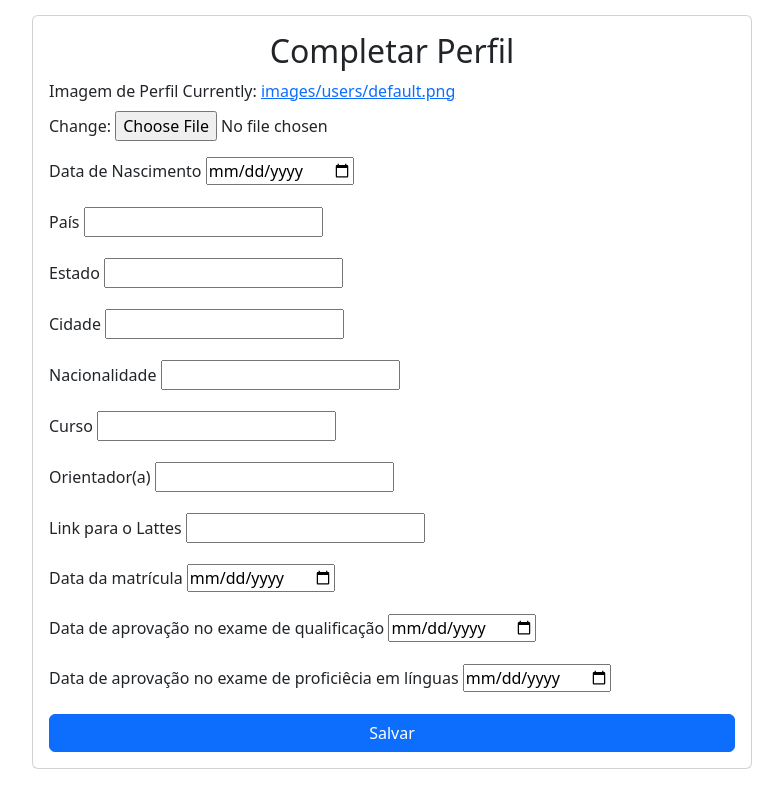
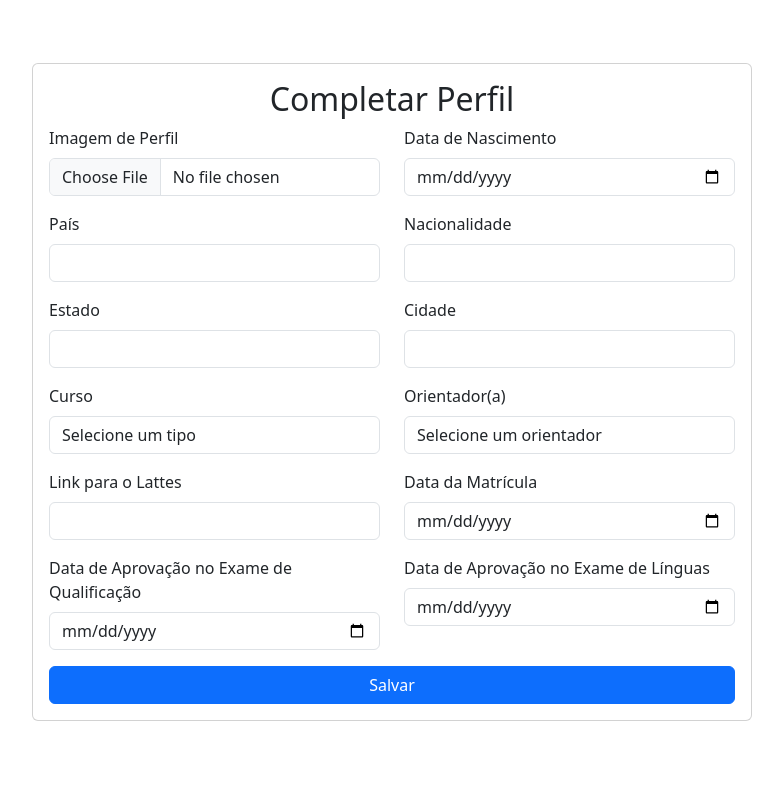
Before and after one commit to guilemes1/PPgSI, a Django app: page /complete_profile/ in a window 1280 px wide. Shown: the part 56-848 px from the top of the page, without its empty margins (248-1031 px from the left). Run offline with Django 5.2, Linux system fonts and the light colour scheme; the visitor is signed in with stand-in values (Sample User, id 1); data comes from the database, SQL or seed files in the repository.

Commit message:
perfil e script
- adicionado bootstrap ao form do perfil
- script para criar disciplinas, coordenador e orientador

```diff
--- a/report/admin.py
+++ b/report/admin.py
@@ -1,5 +1,6 @@
 from django.contrib import admin
-from .models import Profile
+from .models import Profile, Disciplina
 
 
 admin.site.register(Profile)
+admin.site.register(Disciplina)
--- a/report/models.py
+++ b/report/models.py
@@ -36,6 +36,32 @@
     enrollment_date = models.DateField(blank=True, null=True)
     exam_date = models.DateField(blank=True, null=True)
     language_exam_date = models.DateField(blank=True, null=True)
+    passed_courses = models.TextField(blank=True, default='')
+    failed_courses = models.TextField(blank=True, default='')
 
     def __str__(self):
         return f"{self.user.first_name} {self.user.last_name} - {self.tipo_usuario} - NUSP: {self.nusp}"
+
+    def get_passed_courses(self):
+        return self.passed_courses.split(',') if self.passed_courses else []
+
+    def set_passed_courses(self, passed_courses_list):
+        self.passed_courses = ','.join(passed_courses_list)
+
+    def get_failed_courses(self):
+        return self.failed_courses.split(',') if self.failed_courses else []
+
+    def set_failed_courses(self, failed_courses_list):
+        self.failed_courses = ','.join(failed_courses_list)
+
+
+class Disciplina(models.Model):
+    responsavel = models.ForeignKey(Profile, on_delete=models.PROTECT)
+    codigo = models.CharField(max_length=7, unique=True)
+    nome = models.CharField(max_length=255)
+    creditos = models.CharField(max_length=10)
+    carga_horaria_semanal = models.CharField(max_length=50)
+
+
+    def __str__(self):
+        return self.nome
--- a/report/templates/complete_profile.html
+++ b/report/templates/complete_profile.html
@@ -22,64 +22,135 @@
                     </div>
                 {% endif %}
 
-                <div class="mb-3">
+                <div class="row mb-3">
+
+                    <div class="col-md-6">
                         <label for="image" class="form-label">Imagem de Perfil</label>
-                    {{ form.image }}
+                        <input type="file" class="form-control {% if form.image.errors %}is-invalid{% endif %}" id="image" name="image" value="{{ form.image.value }}">
+                        {% for error in form.image.errors %}
+                            <div class="invalid-feedback">{{ error }}</div>
+                        {% endfor %}
                     </div>
 
-                <div class="mb-3">
+                    <div class="col-md-6">
                         <label for="birth_date" class="form-label">Data de Nascimento</label>
-                    {{ form.birth_date }}
+                        <input type="date" class="form-control {% if form.birth_date.errors %}is-invalid{% endif %}" id="birth_date" name="birth_date" value="{{ form.birth_date.value }}">
+                        {% for error in form.birth_date.errors %}
+                            <div class="invalid-feedback">{{ error }}</div>
+                        {% endfor %}
                     </div>
 
-                <div class="mb-3">
-                    <label for="country" class="form-label">País</label>
-                    {{ form.country }}
                 </div>
 
-                <div class="mb-3">
-                    <label for="state" class="form-label">Estado</label>
-                    {{ form.state }}
+                <div class="row mb-3">
+
+                    <div class="col-md-6">
+                        <label for="country" class="form-label">País</label>
+                        <input type="text" class="form-control {% if form.country.errors %}is-invalid{% endif %}" id="country" name="country" value="{{ form.country.value }}">
+                        {% for error in form.country.errors %}
+                            <div class="invalid-feedback">{{ error }}</div>
+                        {% endfor %}
                     </div>
 
-                <div class="mb-3">
-                    <label for="city" class="form-label">Cidade</label>
-                    {{ form.city }}
+                    <div class="col-md-6">
+                        <label for="nationality" class="form-label">Nacionalidade</label>
+                        <input type="text" class="form-control {% if form.nationality.errors %}is-invalid{% endif %}" id="nationality" name="nationality" value="{{ form.nationality.value }}">
+                        {% for error in form.nationality.errors %}
+                            <div class="invalid-feedback">{{ error }}</div>
+                        {% endfor %}
                     </div>
 
-                <div class="mb-3">
-                    <label for="nationality" class="form-label">Nacionalidade</label>
-                    {{ form.nationality }}
                 </div>
 
-                <div class="mb-3">
-                    <label for="course" class="form-label">Curso</label>
-                    {{ form.course }}
+                <div class="row mb-3">
+
+                    <div class="col-md-6">
+                        <label for="state" class="form-label">Estado</label>
+                        <input type="text" class="form-control {% if form.state.errors %}is-invalid{% endif %}" id="state" name="state" value="{{ form.state.value }}">
+                        {% for error in form.state.errors %}
+                            <div class="invalid-feedback">{{ error }}</div>
+                        {% endfor %}
                     </div>
 
-                <div class="mb-3">
-                    <label for="advisor" class="form-label">Orientador(a)</label>
-                    {{ form.advisor }}
+                    <div class="col-md-6">
+                        <label for="city" class="form-label">Cidade</label>
+                        <input type="text" class="form-control {% if form.city.errors %}is-invalid{% endif %}" id="city" name="city" value="{{ form.city.value }}">
+                        {% for error in form.city.errors %}
+                            <div class="invalid-feedback">{{ error }}</div>
+                        {% endfor %}
                     </div>
 
-                <div class="mb-3">
-                    <label for="lattes" class="form-label">Link para o Lattes</label>
-                    {{ form.lattes }}
                 </div>
 
-                <div class="mb-3">
-                    <label for="enrollment_date" class="form-label">Data da matrícula</label>
-                    {{ form.enrollment_date }}
+                <div class="row mb-3">
+
+                    <div class="col-md-6">
+                        <label for="course" class="form-label">Curso</label>
+                        <select class="form-control {% if form.course.errors %}is-invalid{% endif %}" id="course" name="course">
+                            <option value="" disabled {% if not form.course.value %}selected{% endif %}>Selecione um tipo</option>
+                            <option value="Mestrado" {% if form.course.value == 'Mestrado' %}selected{% endif %}>Mestrado</option>
+                            <option value="Doutorado" {% if form.course.value == 'Doutorado' %}selected{% endif %}>Doutorado</option>
+                        </select>
+                        {% for error in form.course.errors %}
+                            <div class="invalid-feedback">{{ error }}</div>
+                        {% endfor %}
                     </div>
 
-                <div class="mb-3">
-                    <label for="exam_date" class="form-label">Data de aprovação no exame de qualificação</label>
-                    {{ form.exam_date }}
+                    <div class="col-md-6">
+                        <label for="advisor" class="form-label">Orientador(a)</label>
+                        <select class="form-control {% if form.advisor.errors %}is-invalid{% endif %}" id="advisor" name="advisor">
+                            <option value="" {% if not form.advisor.value %}selected{% endif %} disabled>Selecione um orientador</option>
+                            {% for orientador in orientadores %}
+                                <option value="{{ orientador.profile.nusp }}" {% if form.advisor.value == orientador.profile.nusp %}selected{% endif %}>
+                                    {{ orientador.first_name }} {{ orientador.last_name }}
+                                </option>
+                            {% endfor %}
+                        </select>
+                        {% for error in form.advisor.errors %}
+                            <div class="invalid-feedback">{{ error }}</div>
+                        {% endfor %}
                     </div>
 
-                <div class="mb-3">
-                    <label for="language_exam_date" class="form-label">Data de aprovação no exame de proficiêcia em línguas</label>
-                    {{ form.language_exam_date }}
+                </div>
+
+                <div class="row mb-3">
+
+                    <div class="col-md-6">
+                        <label for="lattes" class="form-label">Link para o Lattes</label>
+                        <input type="url" class="form-control {% if form.lattes.errors %}is-invalid{% endif %}" id="lattes" name="lattes" value="{{ form.lattes.value }}">
+                        {% for error in form.lattes.errors %}
+                            <div class="invalid-feedback">{{ error }}</div>
+                        {% endfor %}
+                    </div>
+
+                    <div class="col-md-6">
+                        <label for="enrollment_date" class="form-label">Data da Matrícula</label>
+                        <input type="date" class="form-control {% if form.enrollment_date.errors %}is-invalid{% endif %}" id="enrollment_date" name="enrollment_date" value="{{ form.enrollment_date.value }}">
+                        {% for error in form.enrollment_date.errors %}
+                            <div class="invalid-feedback">{{ error }}</div>
+                        {% endfor %}
+                    </div>
+
+                </div>
+
+                <div class="row mb-3">
+
+                    <div class="col-md-6">
+                        <label for="exam_date" class="form-label">Data de Aprovação no Exame de Qualificação</label>
+                        <input type="date" class="form-control {% if form.exam_date.errors %}is-invalid{% endif %}" id="exam_date" name="exam_date" value="{{ form.exam_date.value }}">
+                        {% for error in form.exam_date.errors %}
+                            <div class="invalid-feedback">{{ error }}</div>
+                        {% endfor %}
+                    </div>
+
+                    <div class="col-md-6">
+                        <label for="language_exam_date" class="form-label">Data de Aprovação no Exame de Línguas</label>
+                        <input type="date" class="form-control {% if form.language_exam_date.errors %}is-invalid{% endif %}" id="language_exam_date" name="language_exam_date" value="{{ form.language_exam_date.value }}">
+                        {% for error in form.language_exam_date.errors %}
+                            <div class="invalid-feedback">{{ error }}</div>
+                        {% endfor %}
+                    </div>
+
                 </div>
 
                 <button type="submit" class="btn btn-primary">Salvar</button>
--- a/report/views.py
+++ b/report/views.py
@@ -120,7 +120,12 @@
     else:
         form = ProfileForm(instance=profile)
 
-    return render(request, 'complete_profile.html', {'form': form})
+    orientadores = User.objects.filter(profile__tipo_usuario='orientador')
+
+    return render(request, 'complete_profile.html', {
+        'form': form,
+        'orientadores': orientadores
+        })
 
 
 ######################################################################### LOGIN
```
Also changed, not shown: report/scripts/popular_models.py (added, +97 -0 lines), report/migrations/0009_profile_failed_courses_profile_passed_courses_and_more.py (added), report/scripts/__init__.py (added). Lines whose indentation alone changed are shown as unchanged.
